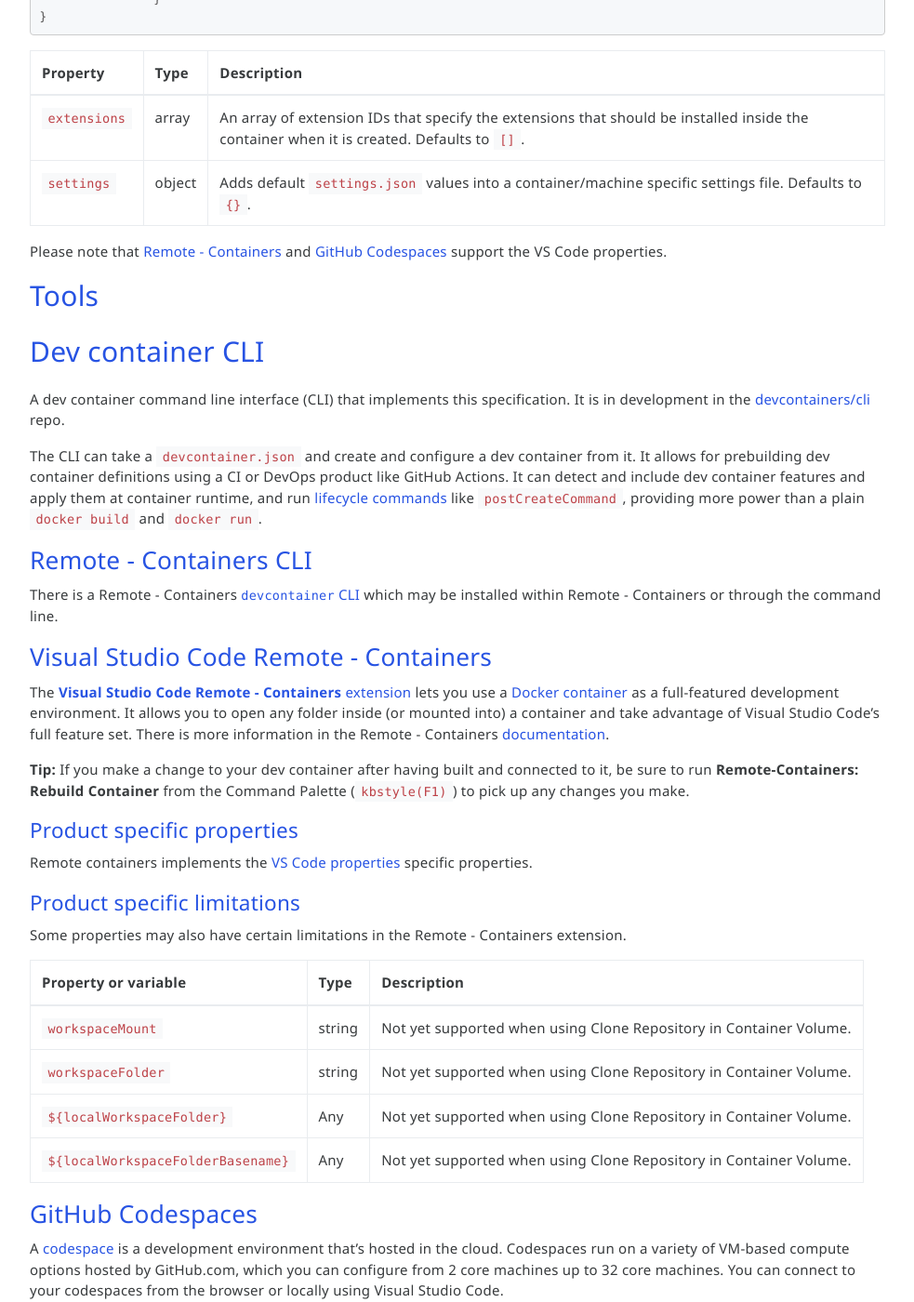
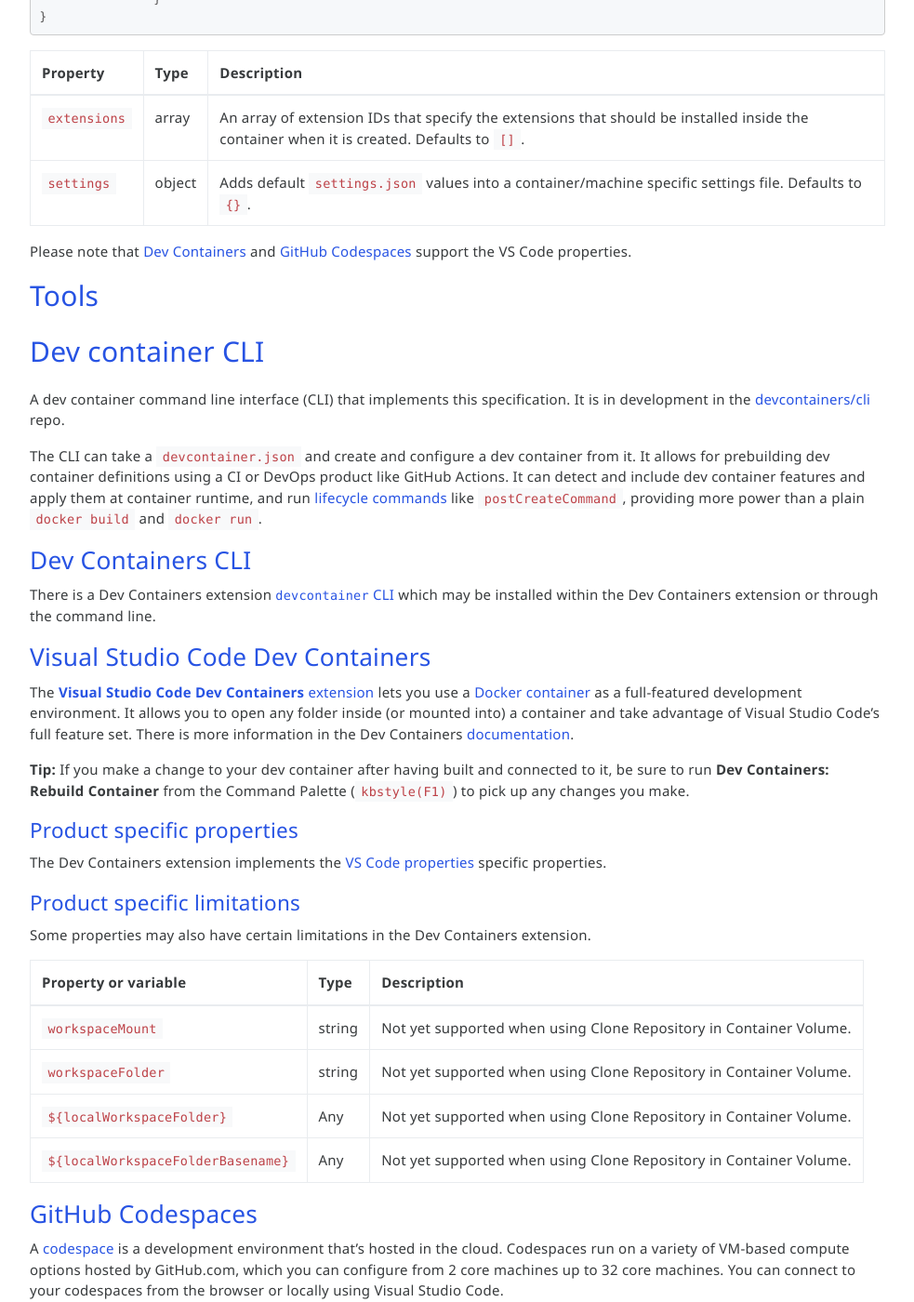
Before and after one commit to devcontainers/devcontainers.github.io, a Jekyll site: the page built from supporting.md, in a window 1280 px wide and 1400 px high, scrolled down 565 px. Shown: the whole window at 93% size, without its empty margins (148-1131 px from the left). Built offline with Jekyll 4.4.1, drawn with Linux system fonts in a browser that asks for light colours; nearby versions of some CDN libraries; comment, search, counter and statistics services are not loaded.

Commit message:
Update supporting.md

```diff
--- a/supporting.md
+++ b/supporting.md
@@ -31,7 +31,7 @@
 | `settings` | object | Adds default `settings.json` values into a container/machine specific settings file. Defaults to `{}`. |
 {: .table .table-bordered .table-responsive}
 
-Please note that [Remote - Containers](#remote-containers) and [GitHub Codespaces](#github-codespaces) support the VS Code properties.
+Please note that [Dev Containers](#dev-containers) and [GitHub Codespaces](#github-codespaces) support the VS Code properties.
 
 ## <a href="#tools" name="tools" class="anchor"> Tools </a>
 
@@ -41,23 +41,23 @@
 
 The CLI can take a `devcontainer.json` and create and configure a dev container from it. It allows for prebuilding dev container definitions using a CI or DevOps product like GitHub Actions. It can detect and include dev container features and apply them at container runtime, and run [lifecycle commands](implementors/json_reference/#lifecycle-scripts) like `postCreateCommand`, providing more power than a plain `docker build` and `docker run`.
 
-### <a href="#remote-containers-cli" name="remote-containers-cli" class="anchor"> Remote - Containers CLI </a>
+### <a href="#dev-containers-cli" name="dev-containers-cli" class="anchor"> Dev Containers CLI </a>
 
-There is a Remote - Containers [`devcontainer` CLI](https://code.visualstudio.com/docs/remote/devcontainer-cli) which may be installed within Remote - Containers or through the command line.
+There is a Dev Containers extension [`devcontainer` CLI](https://code.visualstudio.com/docs/remote/devcontainer-cli) which may be installed within the Dev Containers extension or through the command line.
 
-### <a href="#remote-containers" name="remote-containers" class="anchor"> Visual Studio Code Remote - Containers </a>
+### <a href="#dev-containers" name="dev-containers" class="anchor"> Visual Studio Code Dev Containers </a>
 
-The [**Visual Studio Code Remote - Containers** extension](https://marketplace.visualstudio.com/items?itemName=ms-vscode-remote.remote-containers) lets you use a [Docker container](https://docker.com) as a full-featured development environment. It allows you to open any folder inside (or mounted into) a container and take advantage of Visual Studio Code's full feature set. There is more information in the Remote - Containers [documentation](https://code.visualstudio.com/docs/remote/containers).
+The [**Visual Studio Code Dev Containers** extension](https://marketplace.visualstudio.com/items?itemName=ms-vscode-remote.remote-containers) lets you use a [Docker container](https://docker.com) as a full-featured development environment. It allows you to open any folder inside (or mounted into) a container and take advantage of Visual Studio Code's full feature set. There is more information in the Dev Containers [documentation](https://code.visualstudio.com/docs/remote/containers).
 
-> **Tip:** If you make a change to your dev container after having built and connected to it, be sure to run **Remote-Containers: Rebuild Container** from the Command Palette (`kbstyle(F1)`) to pick up any changes you make.
+> **Tip:** If you make a change to your dev container after having built and connected to it, be sure to run **Dev Containers: Rebuild Container** from the Command Palette (`kbstyle(F1)`) to pick up any changes you make.
 
 #### <a href="#product-specific-properties" name="product-specific-properties" class="anchor"> Product specific properties </a>
 
-Remote containers implements the [VS Code properties](#visual-studio-code) specific properties.
+The Dev Containers extension implements the [VS Code properties](#visual-studio-code) specific properties.
 
-#### <a href="#remote-containers-code-specific-limitations" name="remote-containers-specific-limitations" class="anchor"> Product specific limitations </a>
+#### <a href="#dev-containers-code-specific-limitations" name="dev-containers-specific-limitations" class="anchor"> Product specific limitations </a>
 
-Some properties may also have certain limitations in the Remote - Containers extension.
+Some properties may also have certain limitations in the Dev Containers extension.
 
 | Property or variable | Type  | Description |
 |:------------------|:------------|:------------|
```
